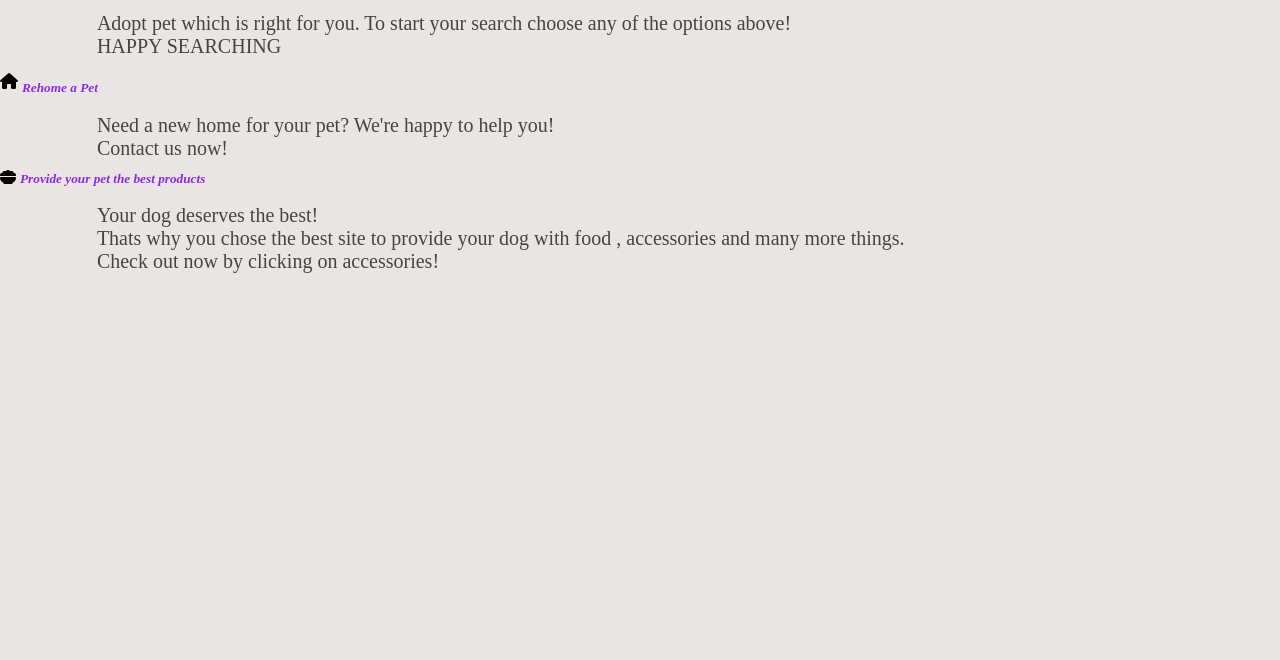
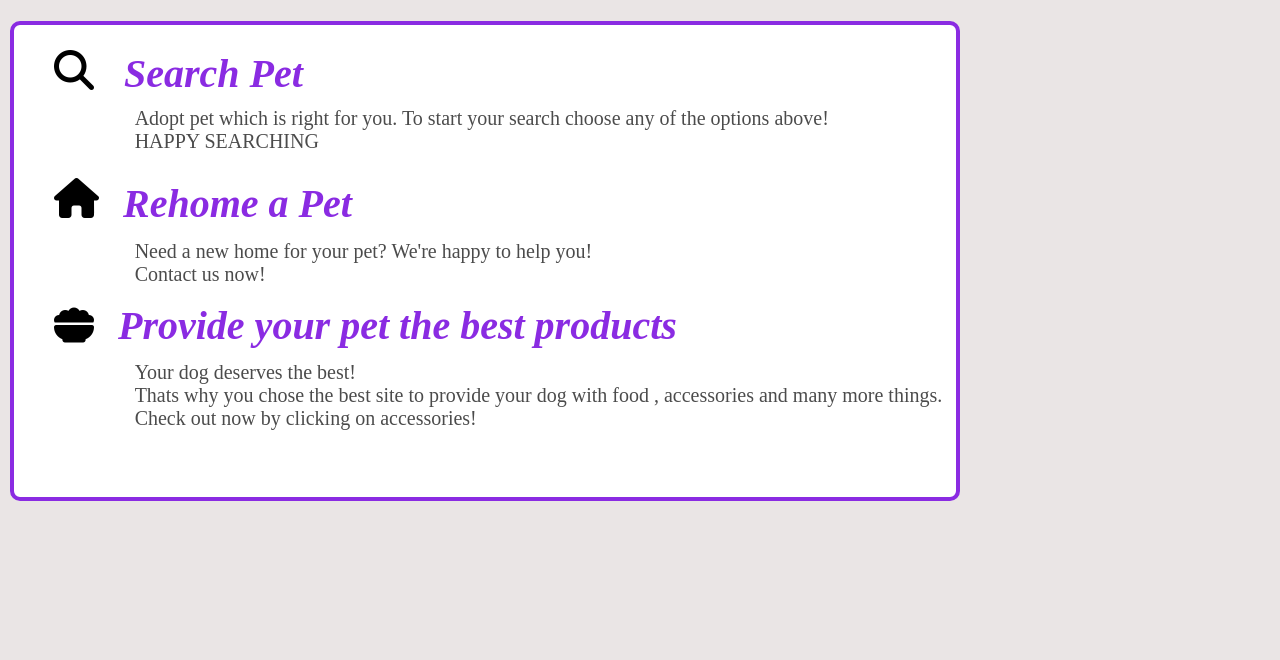
Before and after one commit to aryansourceCode/web, a website: page project3.html in a window 1280 px wide. Shown: the part 140-800 px from the top of the page. Drawn offline with Linux system fonts and the light colour scheme.

Commit message:
Update project1.css

```diff
--- a/project1.css
+++ b/project1.css
@@ -59,7 +59,8 @@
 
   /* Add a red background color to navbar links on hover */
   .navbar a:hover, .dropdown:hover .dropbtn {
-    background-color: red;
+    background-color: rgb(160, 156, 209);
+    color:white;
   }
 
   /* Dropdown content (hidden by default) */
@@ -103,3 +104,36 @@
     table-layout: auto;
     width: 100%;
   }
+  .box {
+    width: 950px;
+    height: 480px;
+    position: relative;
+    top:8%;
+    background-color:rgb(255, 255, 255);
+    float: left;
+    box-sizing: border-box;
+    padding:10px;
+    margin:10px;
+    border:4px solid blueviolet;
+    border-radius:10px;
+  }
+  .fa-magnifying-glass-plus {
+    height: 100px;
+    width: 100px;
+    color: rgb(255, 255, 255);
+    padding: 2px;
+    margin: 2px;
+  }
+  .box i{
+    font-size: 40px;
+    padding:5px;
+    margin:5px;
+    position: relative;
+    top:5px;
+    left:20px;
+  }
+  .three i{
+    padding:5px;
+    margin:5px;
+
+  }
```
